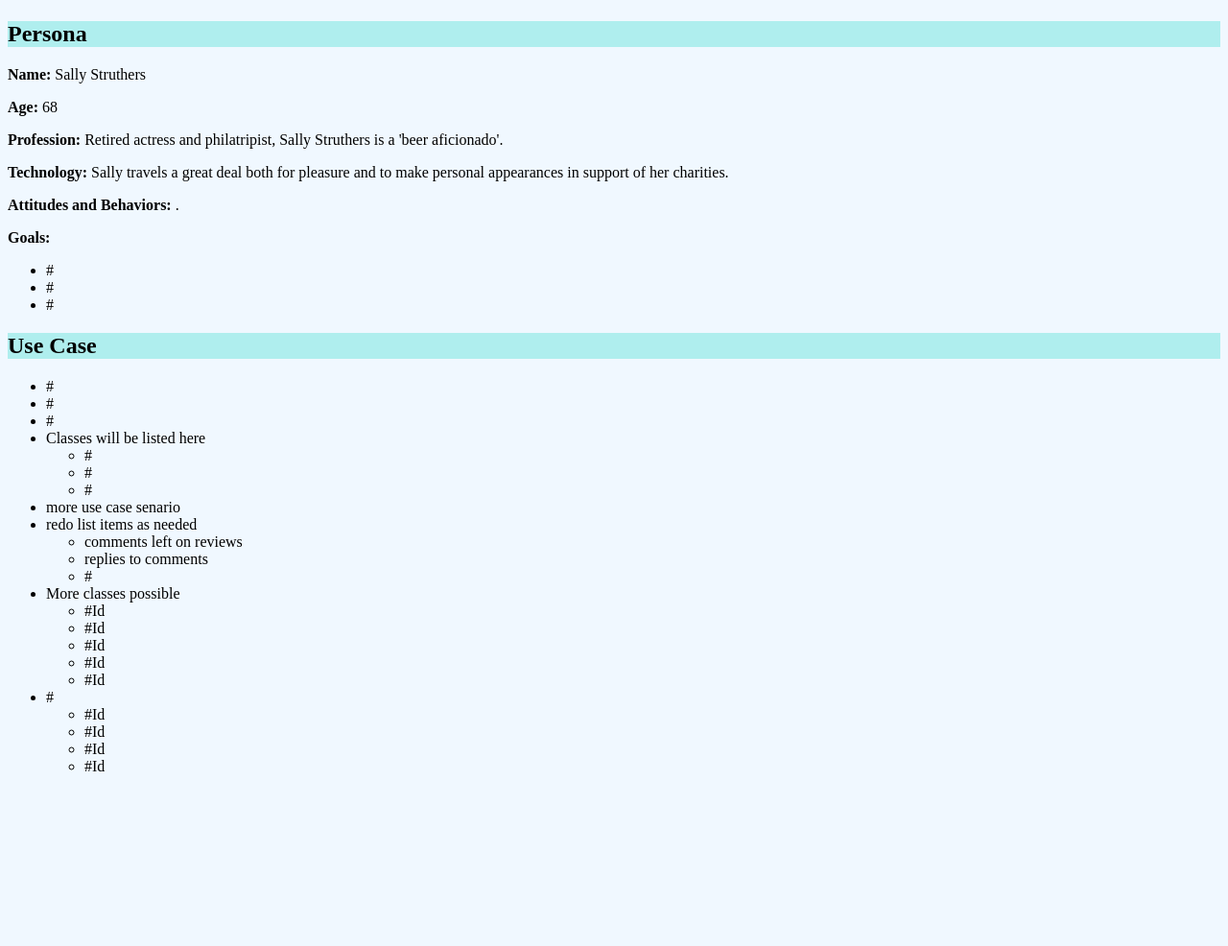
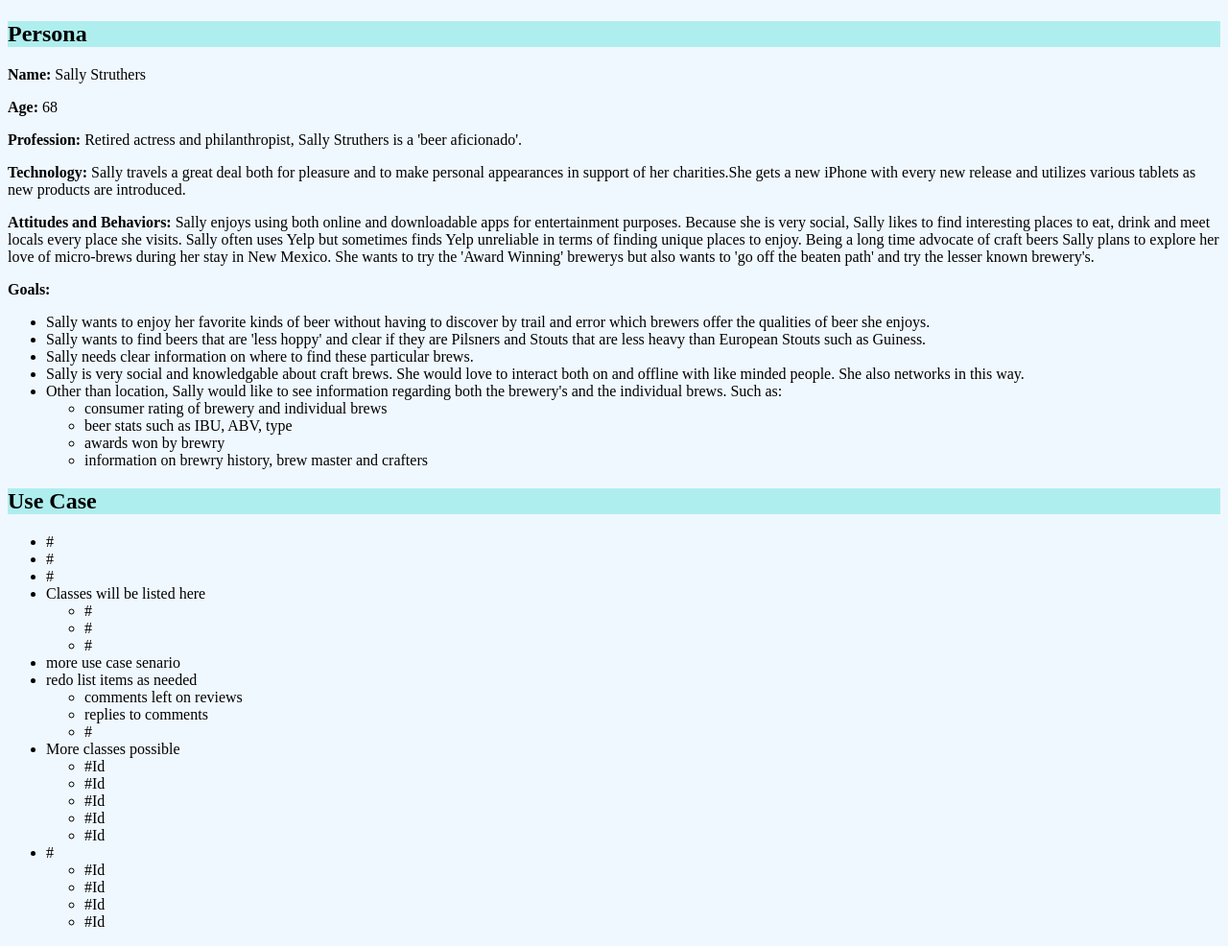
Before and after one commit to mzibert/BrewCrew, a PHP site: page /sallyStruthers.php in a window 1280 px wide. Shown: the part 58-1044 px from the top of the page at 96% size. Before the commit the page ends 862 px from the top, so only its background shows below. Run offline with PHP 8.4, Linux system fonts and the light colour scheme.

Commit message:
updated sallyStruthers.php, added php folder for classes .php to go into in the future

```diff
--- a/public_html/sallyStruthers.php
+++ b/public_html/sallyStruthers.php
@@ -13,15 +13,32 @@
 		<h2>Persona</h2>
 		<p><strong>Name:</strong> Sally Struthers </p>
 		<p><strong>Age:</strong> 68</p>
-		<p><strong>Profession:</strong> Retired actress and philatripist, Sally Struthers is a 'beer aficionado'.</p>
-		<p><strong>Technology:</strong> Sally travels a great deal both for pleasure and to make personal appearances in support of her charities.</p>
-		<p><strong>Attitudes and Behaviors:</strong> .</p>
+		<p><strong>Profession:</strong> Retired actress and philanthropist, Sally Struthers is a 'beer aficionado'.</p>
+		<p><strong>Technology:</strong> Sally travels a great deal both for pleasure and to make personal appearances in support of her charities.She gets a new iPhone with every new release and utilizes various tablets as new products are introduced. </p>
+		<p><strong>Attitudes and Behaviors:</strong> Sally enjoys using both online and downloadable apps for entertainment purposes. Because she is very social, Sally likes to find interesting places to eat, drink and meet locals every place she visits. Sally often uses Yelp but sometimes finds Yelp unreliable in terms of finding unique places to enjoy. Being a long time advocate of craft beers Sally plans to explore her love of micro-brews during her stay in New Mexico. She wants to try the 'Award Winning' brewerys but also wants to 'go off the beaten path' and try the lesser known brewery's. </p>
 
 		<strong>Goals:</strong>
 		<ul>
-			<li>#</li>
-			<li>#</li>
-			<li>#</li>
+			<li>Sally wants to enjoy her favorite kinds of beer without having to discover by trail and error which brewers offer the qualities of beer she enjoys.</li>
+			<li>Sally wants to find beers that are 'less hoppy' and clear if they are Pilsners and Stouts that are less heavy than European Stouts such as Guiness. </li>
+			<li>Sally needs clear information on where to find these particular brews.</li>
+			<li>Sally is very social and knowledgable about craft brews. She would love to interact both on and offline with like minded people. She also networks in this way.</li>
+			<li>Other than location, Sally would like to see information regarding both the brewery's and the individual brews. Such as:
+				<ul>
+					<li>
+						consumer rating of brewery and individual brews
+					</li>
+					<li>
+						beer stats such as IBU, ABV, type
+					</li>
+					<li>
+						awards won by brewry
+					</li>
+					<li>
+						information on brewry history, brew master and crafters
+					</li>
+				</ul>
+			</li>
 		</ul>
 
 		<h2>Use Case</h2>
```
